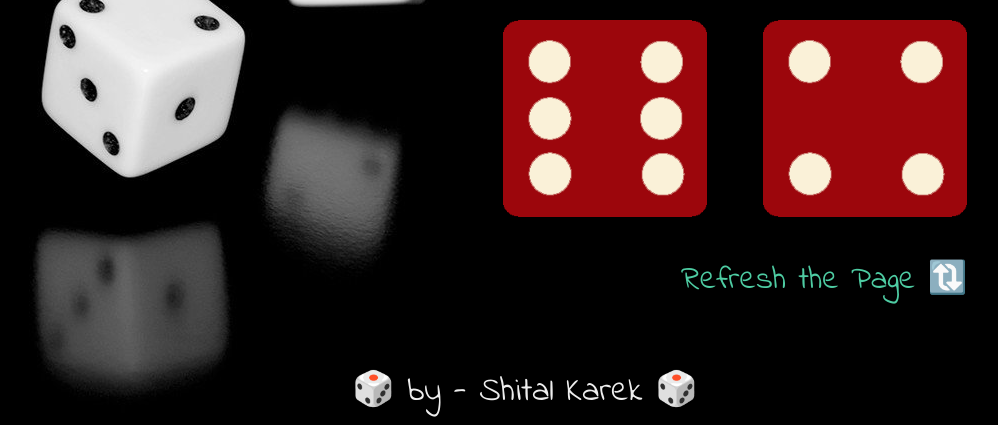
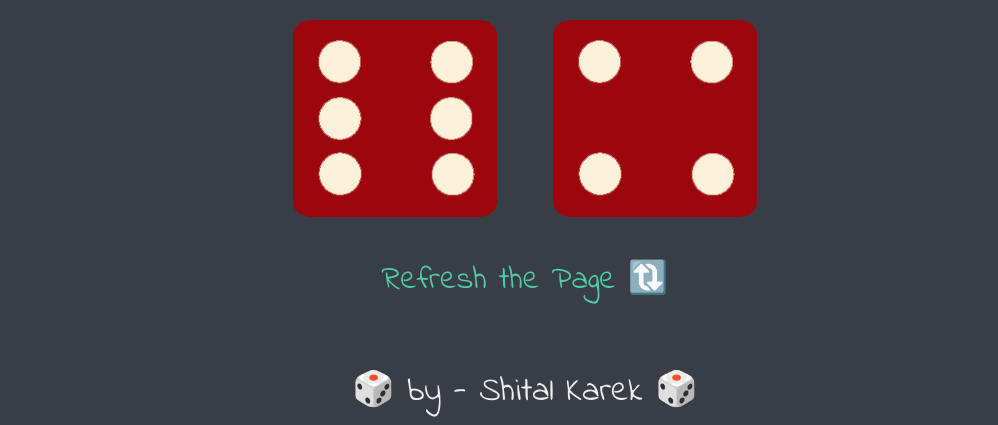
Before and after one commit to shitalkarek/diceGame, a plain HTML site: page index.html in a window 1280 px wide. Shown: the part 475-900 px from the top of the page, without its empty margins (115-1113 px from the left). Drawn offline with Linux system fonts and the light colour scheme.

Commit message:
Update styles.css

```diff
--- a/styles.css
+++ b/styles.css
@@ -1,18 +1,19 @@
 .container {
   width: 70%;
   margin: auto;
-  text-align: right;
+  text-align: center;
 }
 
 .dice {
-  text-align:right;
+  text-align:center;
   display: inline-block;
 
 }
 
 body {
-    /* background-color: #393E46;    */
-   background: url('/newbg.jpg') no-repeat center center/cover;
+     background-color: #393E46;
+
+/*    background: url('/newbg.jpg') no-repeat center center/cover;  */
   /* z-index: 1; */
 }
 
```
